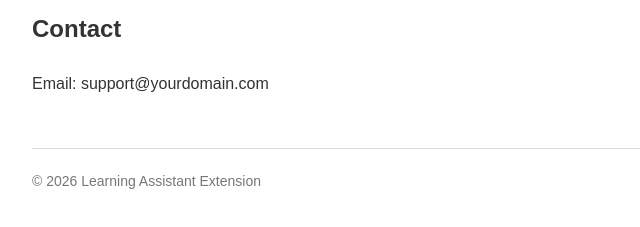
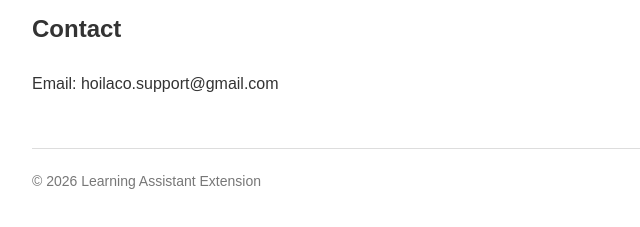
Before and after one commit to hshsggdh235-netizen/extension-website, a plain HTML site: page docs/privacy.html in a window 1280 px wide. Shown: the part 1195-1422 px from the top of the page, 158-798 px from the left. Drawn offline with Linux system fonts and the light colour scheme.

Commit message:
update mail

```diff
--- a/docs/privacy.html
+++ b/docs/privacy.html
@@ -65,7 +65,7 @@
 
     <h2>Contact</h2>
 
-    <p>Email: support@yourdomain.com</p>
+    <p>Email: hoilaco.support@gmail.com</p>
 
     <footer>© 2026 Learning Assistant Extension</footer>
   </body>
```
Also changed, not shown: docs/support.html (+1 -1 lines).
